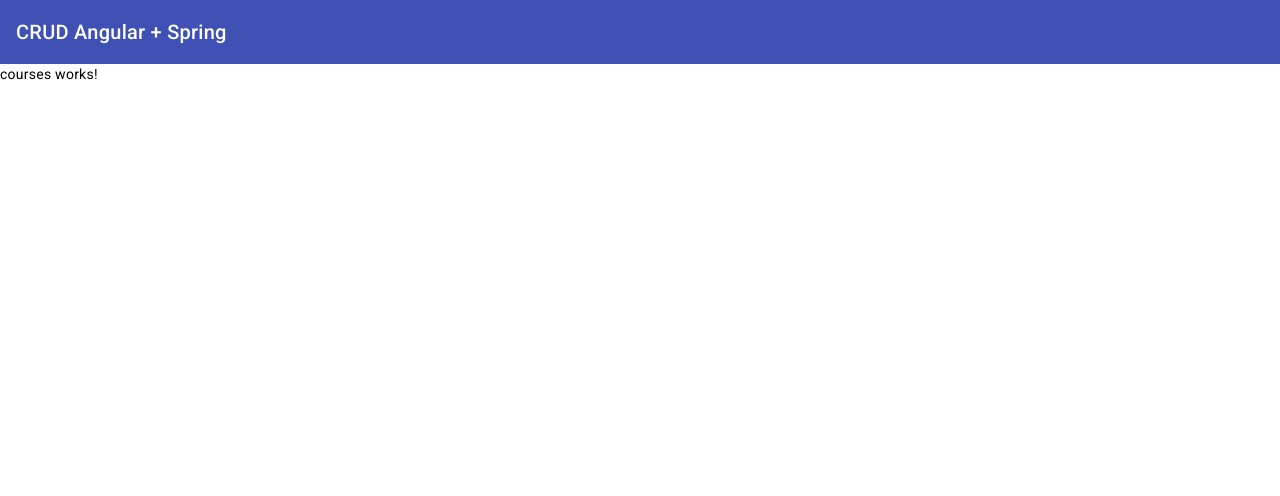
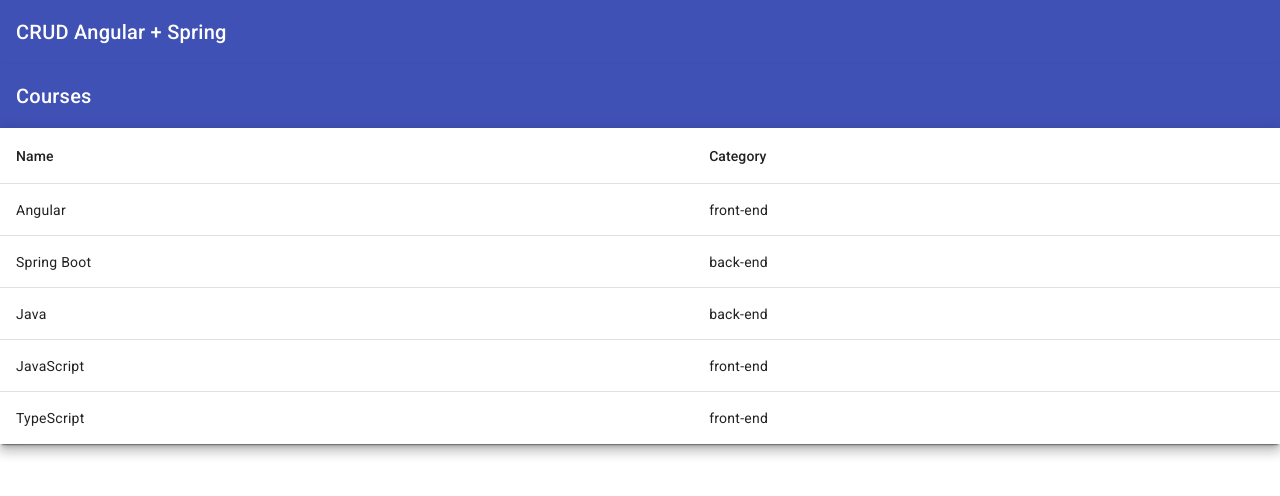
Before and after one commit to Henrique-Kriguer/Crud_angular, an Angular app: page /courses in a window 1280 px wide. Shown: the top 496 px of the page. Built offline with nearby package versions, Linux system fonts and the light colour scheme.

Commit message:
Exibindo tabela de cursos

```diff
--- a/src/app/courses/courses/courses.component.html
+++ b/src/app/courses/courses/courses.component.html
@@ -1 +1,20 @@
-<p>courses works!</p>
+
+<mat-card>
+<mat-toolbar color="primary" >Courses</mat-toolbar>
+
+  <table mat-table [dataSource]="courses" class="mat-elevation-z8">
+
+      <ng-container matColumnDef="name">
+        <th mat-header-cell *matHeaderCellDef> Name </th>
+        <td mat-cell *matCellDef="let course"> {{ course.name }} </td>
+      </ng-container>
+
+      <ng-container matColumnDef="category">
+        <th mat-header-cell *matHeaderCellDef> Category </th>
+        <td mat-cell *matCellDef="let course"> {{course.category}} </td>
+      </ng-container>
+
+      <tr mat-header-row *matHeaderRowDef="displayedColumns"></tr>
+      <tr mat-row *matRowDef="let row; columns: displayedColumns;"></tr>
+  </table>
+</mat-card>
--- a/src/app/courses/courses/courses.component.ts
+++ b/src/app/courses/courses/courses.component.ts
@@ -1,11 +1,27 @@
 import { Component } from '@angular/core';
+import { MatTableModule } from '@angular/material/table';
+import { MatCardModule } from '@angular/material/card';
+import { MatToolbarModule } from '@angular/material/toolbar';
+import { Course } from '../model/course';
 
 @Component({
   selector: 'app-courses',
-  imports: [],
+  imports: [
+    MatTableModule,
+    MatCardModule,
+    MatToolbarModule
+  ],
   templateUrl: './courses.component.html',
   styleUrl: './courses.component.scss'
 })
 export class CoursesComponent {
+  courses: Course[] = [
+    {_id:'1',name:'Angular',category: 'front-end'},
+    {_id:'2',name:'Spring Boot',category: 'back-end'},
+    {_id:'3',name:'Java',category: 'back-end'},
+    {_id:'4',name:'JavaScript',category: 'front-end'},
+    {_id:'5',name:'TypeScript',category: 'front-end'}
 
+  ];
+  displayedColumns: string[] = ['name', 'category'];
 }
--- /dev/null
+++ b/src/app/courses/model/course.ts
@@ -0,0 +1,5 @@
+export interface Course {
+  _id: string;
+  name: string;
+  category: string;
+}
--- a/src/styles.scss
+++ b/src/styles.scss
@@ -1,4 +1,4 @@
-/* You can add global styles to this file, and also import other style files */
+
 
 html, body { height: 100%; }
 body { margin: 0; font-family: Roboto, "Helvetica Neue", sans-serif; }
```
Also changed, not shown: src/app/courses/courses.module.ts (+7 -2 lines).
